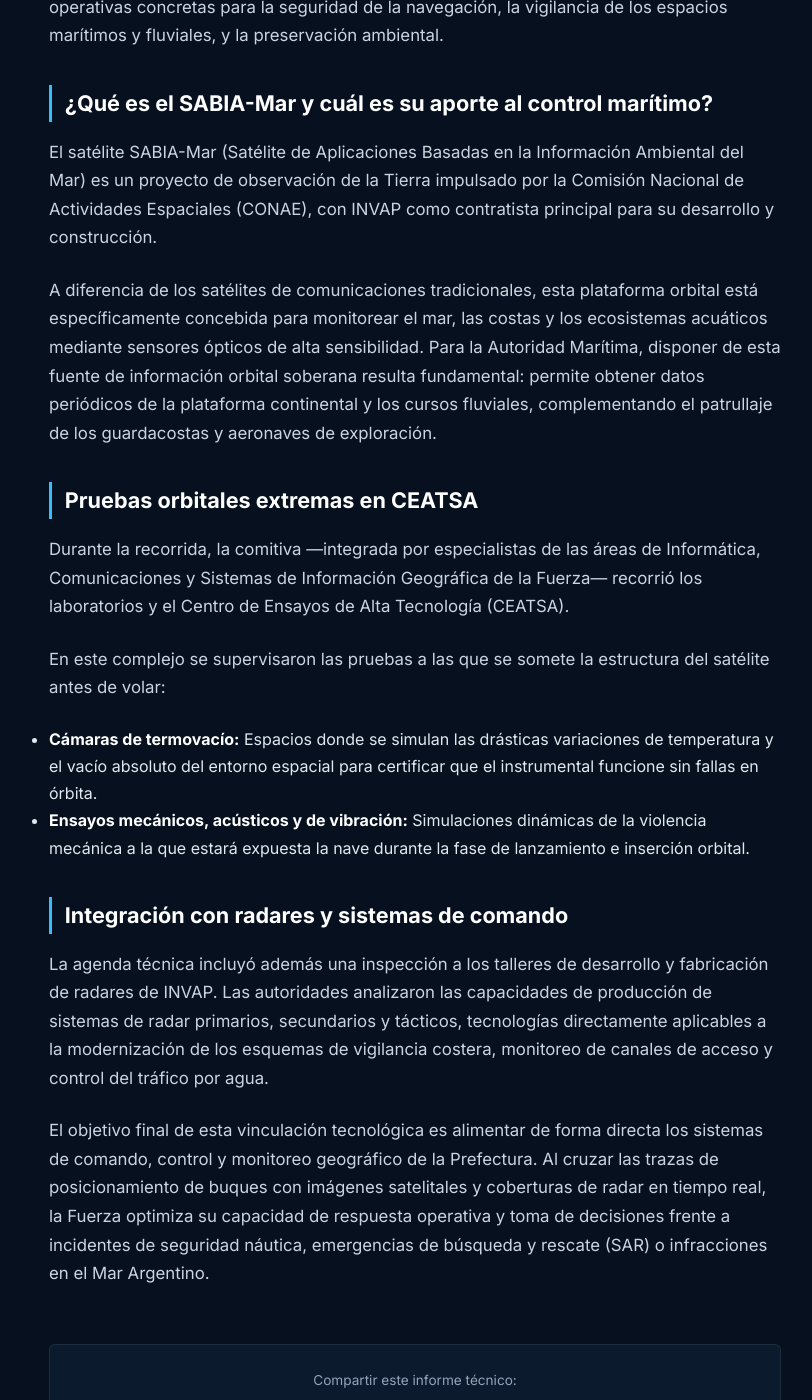
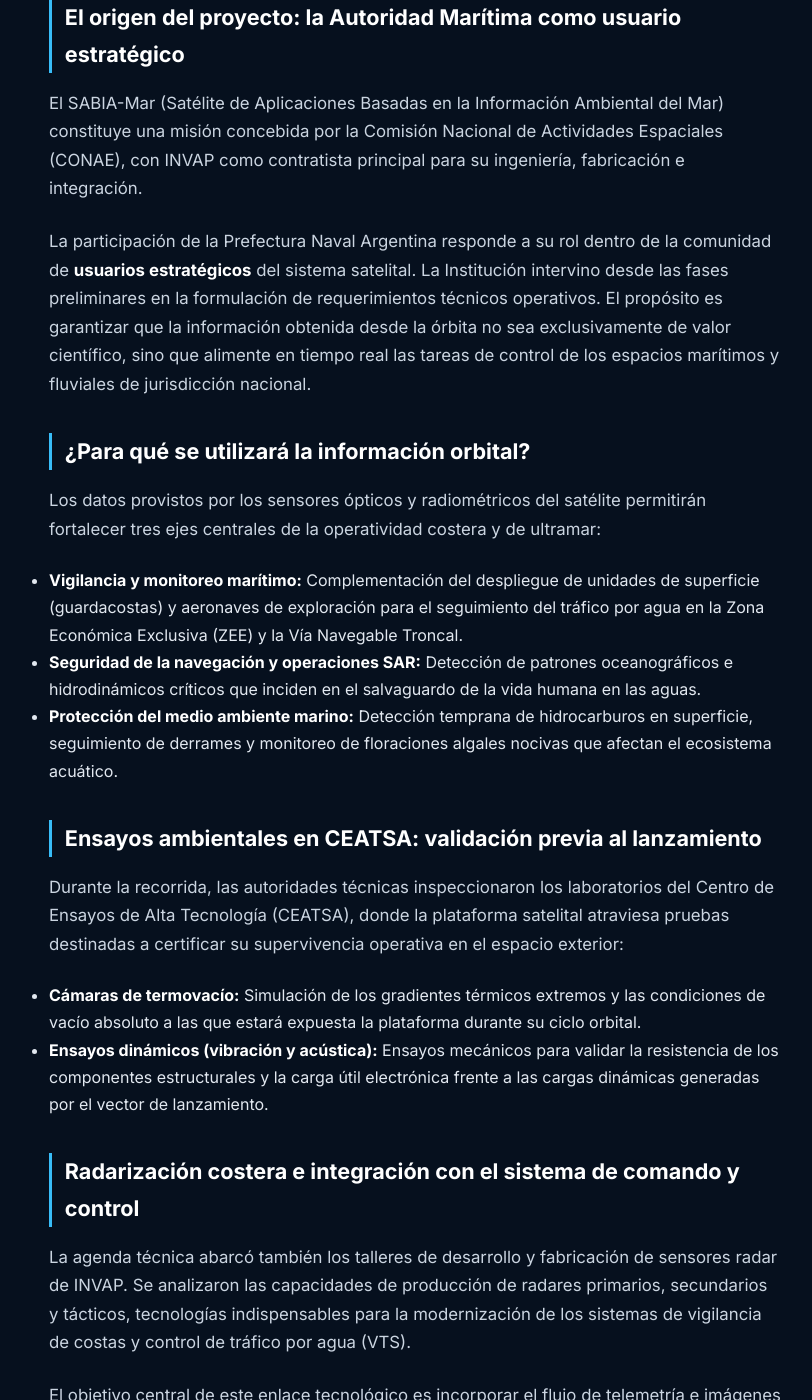
Before and after one commit to JorgeFalconRamos/bitacoracentral, a Jekyll site: the page built from _posts/2026-10-20-satelite-sabia-mar-prefectura.md, in a window 1280 px wide and 1400 px high, scrolled down 1132 px. Shown: the whole window, without its empty margins (225-1037 px from the left). Built offline with Jekyll 4.4.1, drawn with Linux system fonts in a browser that asks for light colours; some of the changed text lies outside the part shown.

Commit message:
Update 2026-10-20-satelite-sabia-mar-prefectura.md

```diff
--- a/_posts/2026-10-20-satelite-sabia-mar-prefectura.md
+++ b/_posts/2026-10-20-satelite-sabia-mar-prefectura.md
@@ -1,31 +1,38 @@
 ---
 layout: post
-title: "Vigilancia marítima y soberanía: Prefectura e INVAP coordinan la integración de datos del satélite SABIA-Mar"
+title: "Vigilancia de espacios jurisdiccionales: Prefectura e INVAP avanzan en la integración operativa del satélite SABIA-Mar"
 category: "Tecnología y Control"
 image: "/sabia-mar-prefectura.jpg"
 lectura: "4 min"
 ---
 
-Autoridades técnicas de la Prefectura Naval Argentina realizaron una visita de trabajo a las instalaciones de la empresa tecnológica INVAP S.A.U. en San Carlos de Bariloche, con el objetivo de evaluar los ensayos finales del satélite argentino **SABIA-Mar**, cuyo lanzamiento al espacio está programado para el primer semestre de 2027.
+Una delegación de la Prefectura Naval Argentina realizó una inspección técnica a las instalaciones de INVAP S.A.U. en San Carlos de Bariloche, con el propósito de evaluar el estado de avance en la fase final de integración y ensayos del satélite argentino **SABIA-Mar**, cuya puesta en órbita está planificada para el primer semestre de 2027.
 
-El encuentro no se limitó a una visita institucional, sino que responde a la necesidad de articular la infraestructura tecnológica nacional con el control real de las aguas de jurisdicción argentina. Como usuario estratégico del proyecto, la Autoridad Marítima nacional intervino activamente en la definición de los requerimientos técnicos de la misión para garantizar que los datos recolectados desde el espacio se traduzcan en herramientas operativas concretas para la seguridad de la navegación, la vigilancia de los espacios marítimos y fluviales, y la preservación ambiental.
+La comisión técnica de la Autoridad Marítima estuvo encabezada por el Director de Informática y Comunicaciones, acompañado por los titulares del Departamento Comunicaciones, la Prefectura San Carlos de Bariloche y la División Sistemas de Información Geográfica.
 
-## ¿Qué es el SABIA-Mar y cuál es su aporte al control marítimo?
+## El origen del proyecto: la Autoridad Marítima como usuario estratégico
 
-El satélite SABIA-Mar (Satélite de Aplicaciones Basadas en la Información Ambiental del Mar) es un proyecto de observación de la Tierra impulsado por la Comisión Nacional de Actividades Espaciales (CONAE), con INVAP como contratista principal para su desarrollo y construcción.
+El SABIA-Mar (Satélite de Aplicaciones Basadas en la Información Ambiental del Mar) constituye una misión concebida por la Comisión Nacional de Actividades Espaciales (CONAE), con INVAP como contratista principal para su ingeniería, fabricación e integración.
 
-A diferencia de los satélites de comunicaciones tradicionales, esta plataforma orbital está específicamente concebida para monitorear el mar, las costas y los ecosistemas acuáticos mediante sensores ópticos de alta sensibilidad. Para la Autoridad Marítima, disponer de esta fuente de información orbital soberana resulta fundamental: permite obtener datos periódicos de la plataforma continental y los cursos fluviales, complementando el patrullaje de los guardacostas y aeronaves de exploración.
+La participación de la Prefectura Naval Argentina responde a su rol dentro de la comunidad de **usuarios estratégicos** del sistema satelital. La Institución intervino desde las fases preliminares en la formulación de requerimientos técnicos operativos. El propósito es garantizar que la información obtenida desde la órbita no sea exclusivamente de valor científico, sino que alimente en tiempo real las tareas de control de los espacios marítimos y fluviales de jurisdicción nacional.
 
-## Pruebas orbitales extremas en CEATSA
+## ¿Para qué se utilizará la información orbital?
 
-Durante la recorrida, la comitiva —integrada por especialistas de las áreas de Informática, Comunicaciones y Sistemas de Información Geográfica de la Fuerza— recorrió los laboratorios y el Centro de Ensayos de Alta Tecnología (CEATSA).
+Los datos provistos por los sensores ópticos y radiométricos del satélite permitirán fortalecer tres ejes centrales de la operatividad costera y de ultramar:
 
-En este complejo se supervisaron las pruebas a las que se somete la estructura del satélite antes de volar:
-* **Cámaras de termovacío:** Espacios donde se simulan las drásticas variaciones de temperatura y el vacío absoluto del entorno espacial para certificar que el instrumental funcione sin fallas en órbita.
-* **Ensayos mecánicos, acústicos y de vibración:** Simulaciones dinámicas de la violencia mecánica a la que estará expuesta la nave durante la fase de lanzamiento e inserción orbital.
+* **Vigilancia y monitoreo marítimo:** Complementación del despliegue de unidades de superficie (guardacostas) y aeronaves de exploración para el seguimiento del tráfico por agua en la Zona Económica Exclusiva (ZEE) y la Vía Navegable Troncal.
+* **Seguridad de la navegación y operaciones SAR:** Detección de patrones oceanográficos e hidrodinámicos críticos que inciden en el salvaguardo de la vida humana en las aguas.
+* **Protección del medio ambiente marino:** Detección temprana de hidrocarburos en superficie, seguimiento de derrames y monitoreo de floraciones algales nocivas que afectan el ecosistema acuático.
 
-## Integración con radares y sistemas de comando
+## Ensayos ambientales en CEATSA: validación previa al lanzamiento
 
-La agenda técnica incluyó además una inspección a los talleres de desarrollo y fabricación de radares de INVAP. Las autoridades analizaron las capacidades de producción de sistemas de radar primarios, secundarios y tácticos, tecnologías directamente aplicables a la modernización de los esquemas de vigilancia costera, monitoreo de canales de acceso y control del tráfico por agua.
+Durante la recorrida, las autoridades técnicas inspeccionaron los laboratorios del Centro de Ensayos de Alta Tecnología (CEATSA), donde la plataforma satelital atraviesa pruebas destinadas a certificar su supervivencia operativa en el espacio exterior:
 
-El objetivo final de esta vinculación tecnológica es alimentar de forma directa los sistemas de comando, control y monitoreo geográfico de la Prefectura. Al cruzar las trazas de posicionamiento de buques con imágenes satelitales y coberturas de radar en tiempo real, la Fuerza optimiza su capacidad de respuesta operativa y toma de decisiones frente a incidentes de seguridad náutica, emergencias de búsqueda y rescate (SAR) o infracciones en el Mar Argentino.
+* **Cámaras de termovacío:** Simulación de los gradientes térmicos extremos y las condiciones de vacío absoluto a las que estará expuesta la plataforma durante su ciclo orbital.
+* **Ensayos dinámicos (vibración y acústica):** Ensayos mecánicos para validar la resistencia de los componentes estructurales y la carga útil electrónica frente a las cargas dinámicas generadas por el vector de lanzamiento.
+
+## Radarización costera e integración con el sistema de comando y control
+
+La agenda técnica abarcó también los talleres de desarrollo y fabricación de sensores radar de INVAP. Se analizaron las capacidades de producción de radares primarios, secundarios y tácticos, tecnologías indispensables para la modernización de los sistemas de vigilancia de costas y control de tráfico por agua (VTS).
+
+El objetivo central de este enlace tecnológico es incorporar el flujo de telemetría e imágenes del SABIA-Mar directamente a la arquitectura del **Sistema Guardacostas (SIG)** y las bases de datos de información geográfica de la Institución[cite: 8]. Al superponer las trazas satelitales con los datos de posición AIS y las coberturas de radar costero, la Autoridad Marítima optimiza sus capacidades de toma de decisiones frente a ilícitos en el mar y siniestros náuticos[cite: 8].
```
